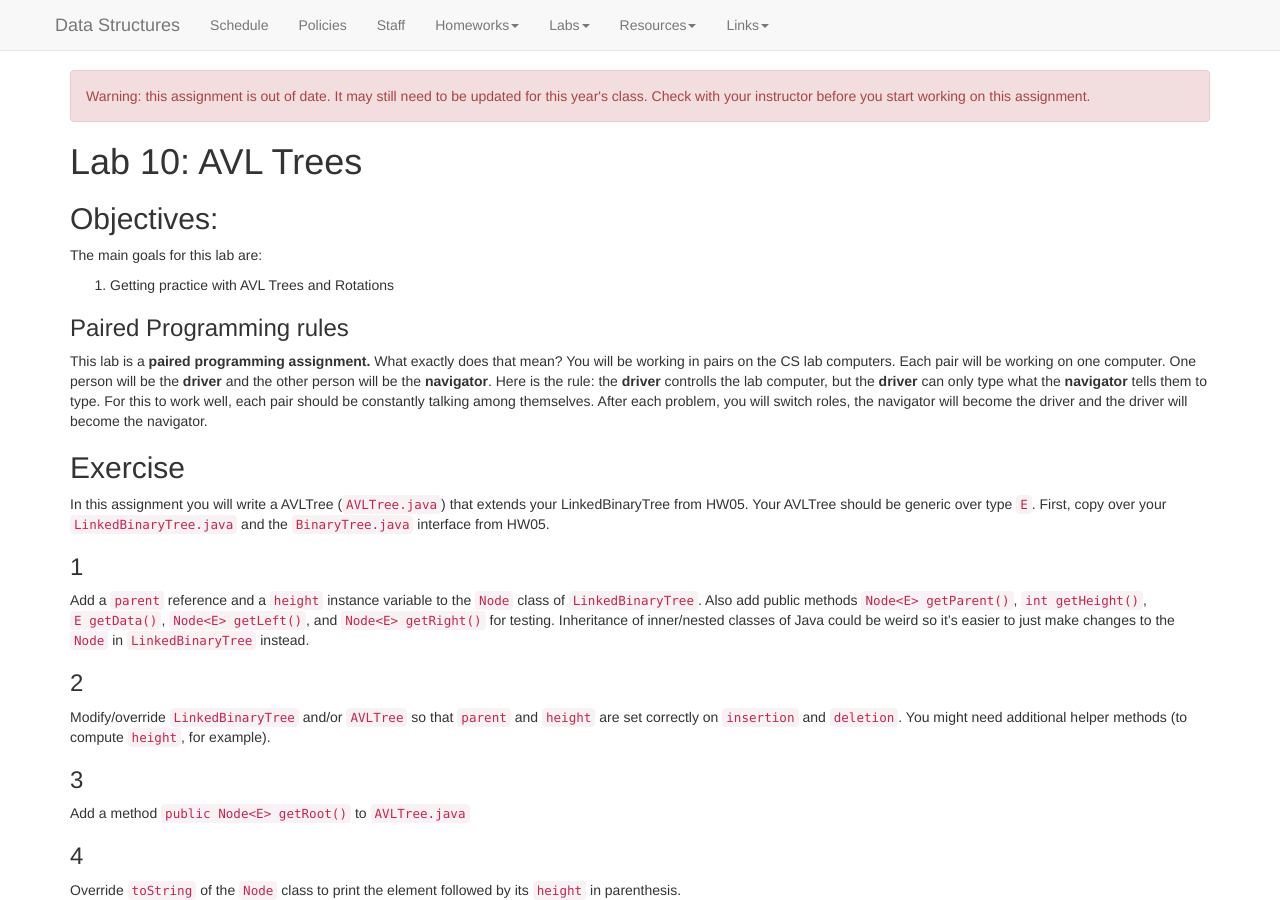
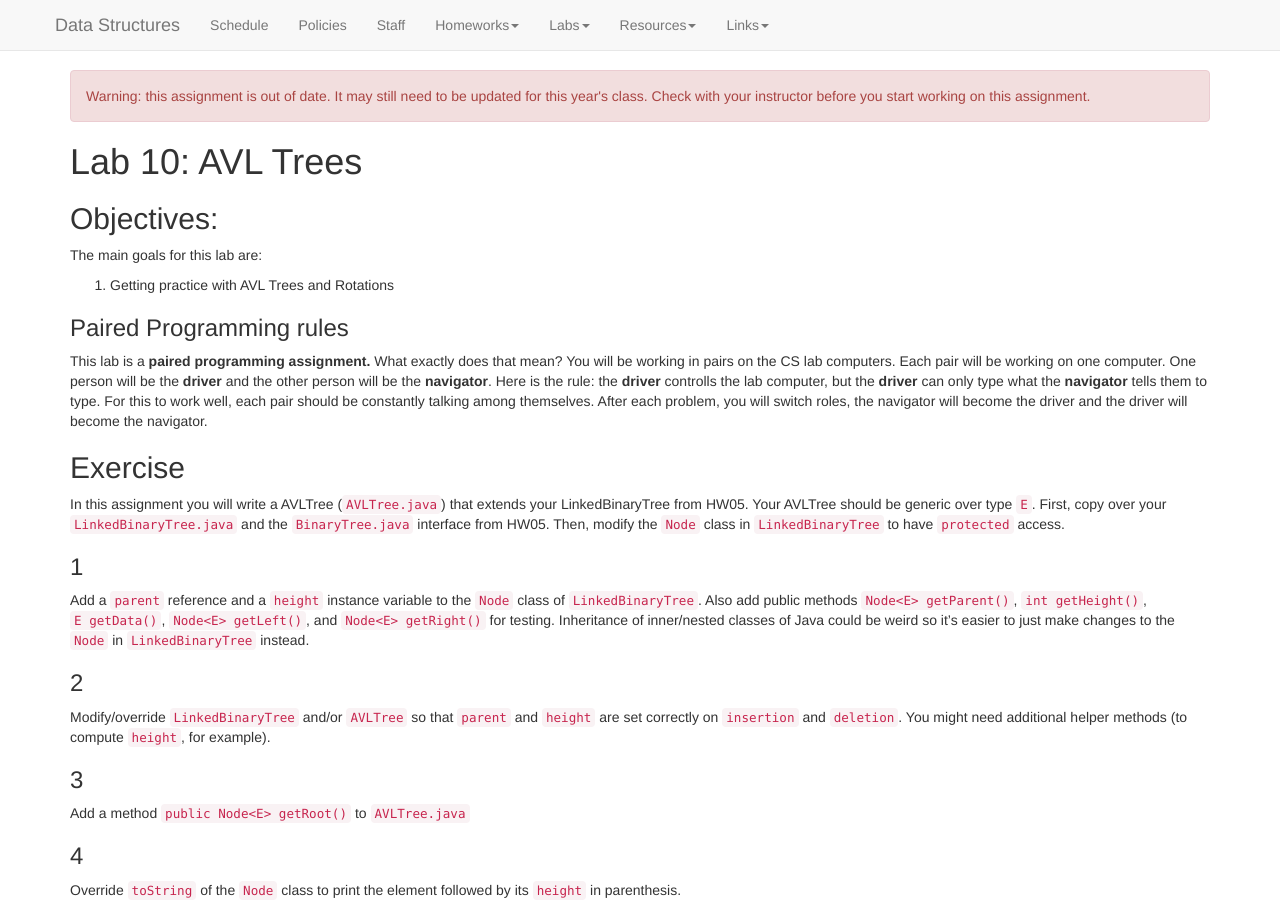
Before and after one commit to kalte0/BMC-CS-151.github.io, a Jekyll site: the page built from labs/Lab10.md, in a window 1280 px wide and 900 px high. Built offline with Jekyll 4.4.1, drawn with Linux system fonts in a browser that asks for light colours; nearby versions of some CDN libraries.

Commit message:
Update Lab10.md

```diff
--- a/labs/Lab10.md
+++ b/labs/Lab10.md
@@ -66,6 +66,7 @@ among themselves. After each problem, you will switch roles, the navigator will
 In this assignment you will write a AVLTree (`AVLTree.java`) that extends your LinkedBinaryTree from HW05.
 Your AVLTree should be generic over type `E`.
 First, copy over your `LinkedBinaryTree.java` and the `BinaryTree.java` interface from HW05.
+Then, modify the `Node` class in `LinkedBinaryTree` to have `protected` access.
 
 ### 1
 Add a `parent` reference and a `height` instance variable to the `Node` class of
```
